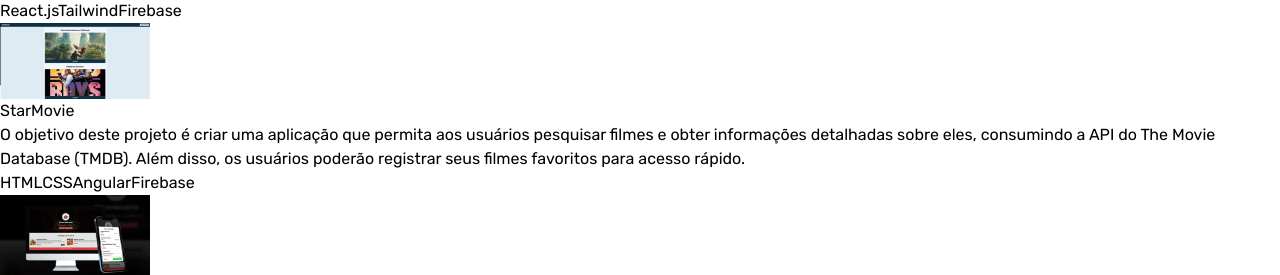
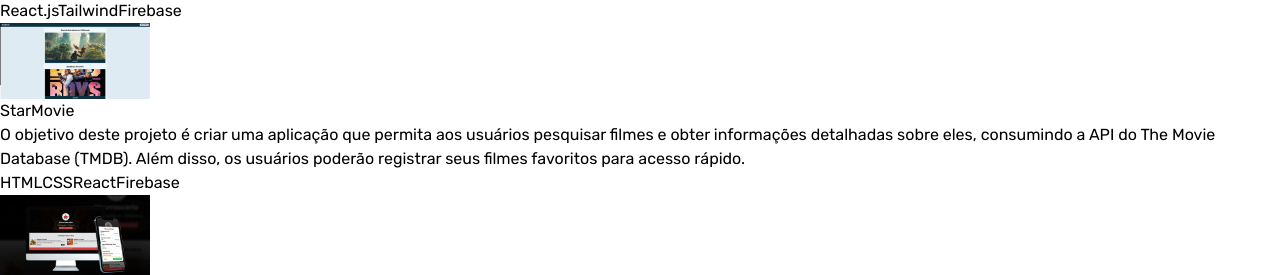
Before and after one commit to ravycarvalhodeveloper/portfolio-ravycarvalho, a React (Vite) app: page / in a window 1280 px wide. Shown: the part 1341-1616 px from the top of the page. Built offline with nearby package versions, Linux system fonts and the light colour scheme.

Commit message:
Update index.js

```diff
--- a/src/constants/index.js
+++ b/src/constants/index.js
@@ -55,7 +55,7 @@ export const PROJECTS = [
     image: project3,
     description:
       "O objetivo deste projeto é criar uma aplicação que permita aos usuários pesquisar filmes e obter informações detalhadas sobre eles, consumindo a API do The Movie Database (TMDB). Além disso, os usuários poderão registrar seus filmes favoritos para acesso rápido.",
-    technologies: ["HTML", "CSS", "Angular", "Firebase"],
+    technologies: ["HTML", "CSS", "React", "Firebase"],
     url: "https://start-movie.vercel.app/"
   },
   {
```
